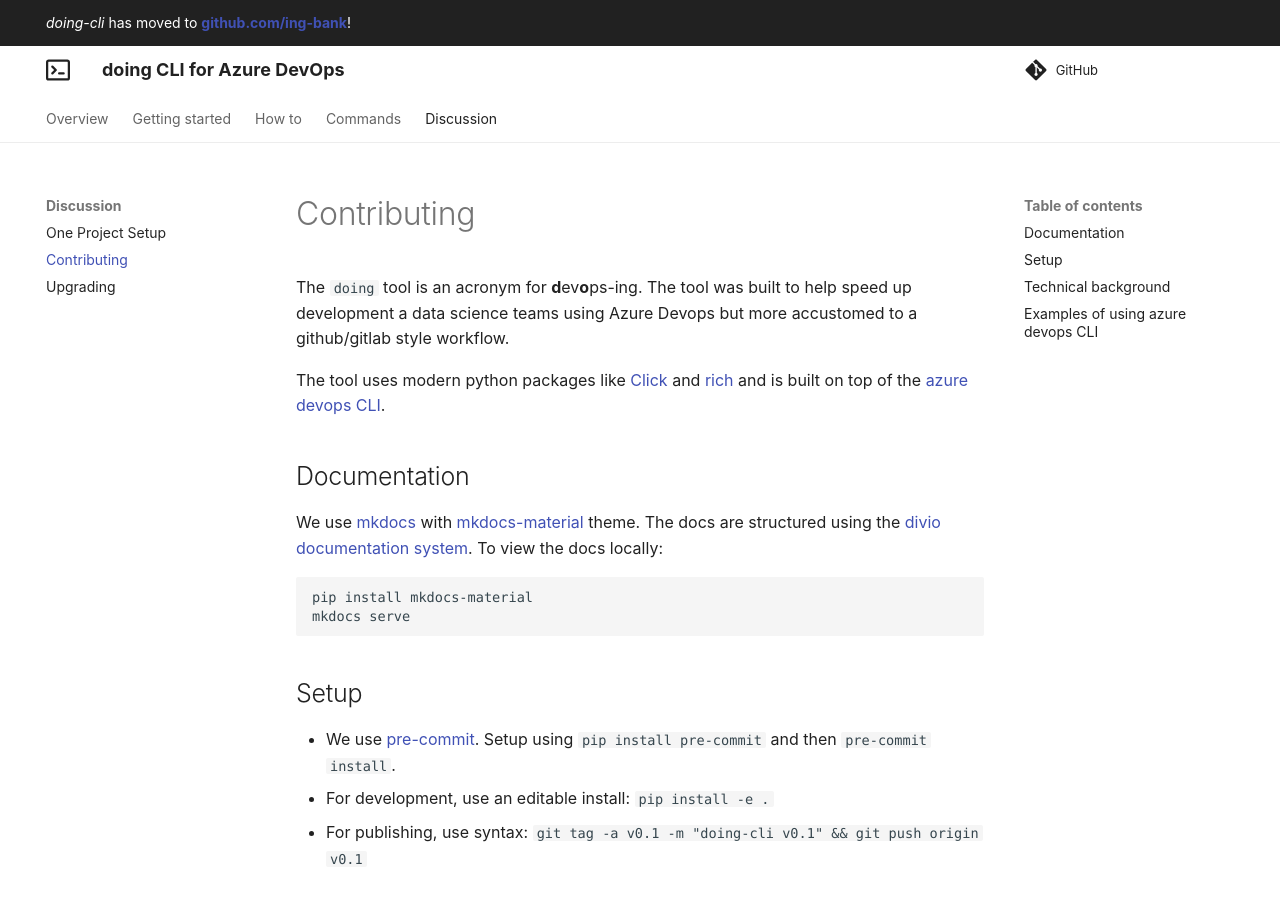
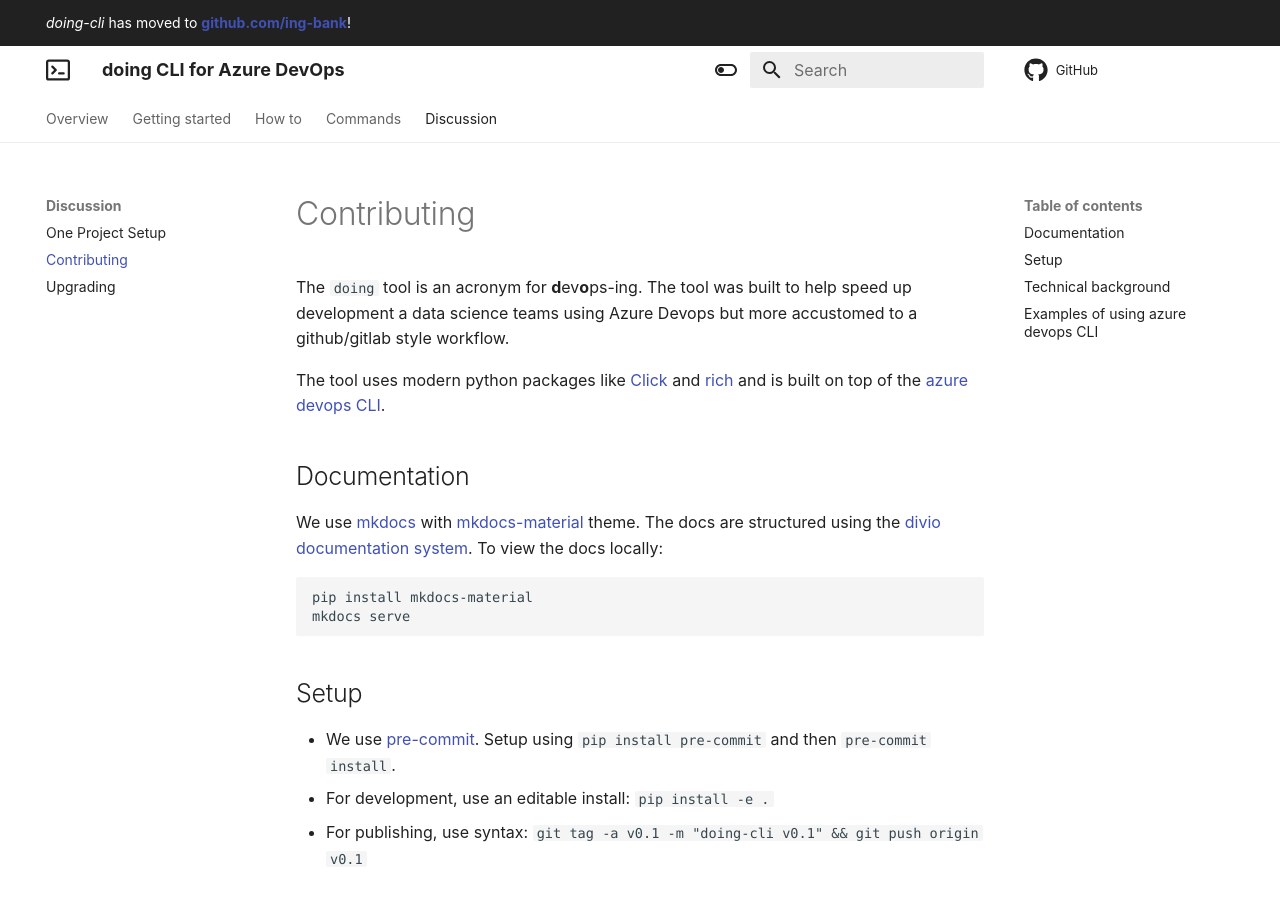
Before and after one commit to ing-bank/doing-cli, an MkDocs documentation site: the page built from docs/contributing.md, in a window 1280 px wide and 900 px high. Built offline with MkDocs 1.6.1 and Material for MkDocs 9.7.7, drawn with Linux system fonts in a browser that asks for light colours; comment, search, counter and statistics services are not loaded.

Commit message:
Improve docs with mkdocs-material 7.1 features

```diff
--- a/mkdocs.yml
+++ b/mkdocs.yml
@@ -9,17 +9,35 @@
     name: material
     custom_dir: docs/assets/overrides
     palette:
+      # Light mode
+      - media: "(prefers-color-scheme: light)"
+        scheme: default
         primary: white
         accent: deep orange
-        scheme: preference
+        toggle:
+          icon: material/toggle-switch-off-outline
+          name: Switch to dark mode
+
+      # Dark mode
+      - media: "(prefers-color-scheme: dark)"
+        scheme: slate
+        primary: deep orange
+        accent: deep orange
+        toggle:
+          icon: material/toggle-switch
+          name: Switch to light mode
+
     font: false
     icon:
         logo: octicons/terminal-16
+        repo: fontawesome/brands/github
     favicon: assets/images/cli.png
     features:
         - navigation.tracking
+        - navigation.sections
         - header.autohide
         - navigation.tabs
+        - navigation.top
 
 nav:
   - index.md
@@ -53,11 +71,13 @@
     - discussion/upgrading.md
 
 plugins:
+  - search
   - macros:
         module_name: src/doing/utils
 
 markdown_extensions:
     - abbr
+    - meta
     - admonition
     - pymdownx.keys
     - pymdownx.highlight
--- a/setup.py
+++ b/setup.py
@@ -5,7 +5,7 @@
 file.close()
 
 base_packages = ["Click>=7.1", "python-dotenv", "rich>=9.10.0", "pyyaml>=5.4.0"]
-dev = ["mkdocs-material", "mkdocs-macros-plugin", "pytest", "pytest-cov", "pyflakes"]
+dev = ["mkdocs-material>=7.1", "mkdocs-macros-plugin", "pytest", "pytest-cov", "pyflakes"]
 
 setup(
     name="doing-cli",
```
Also changed, not shown: docs/index.md (+6 -0 lines).
